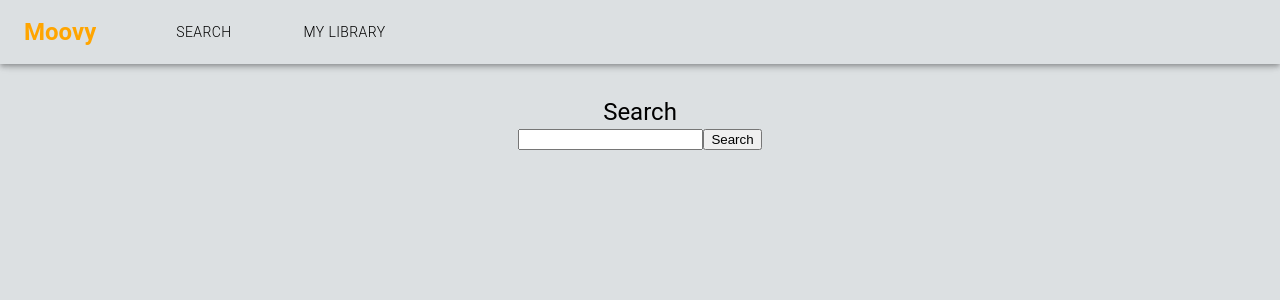
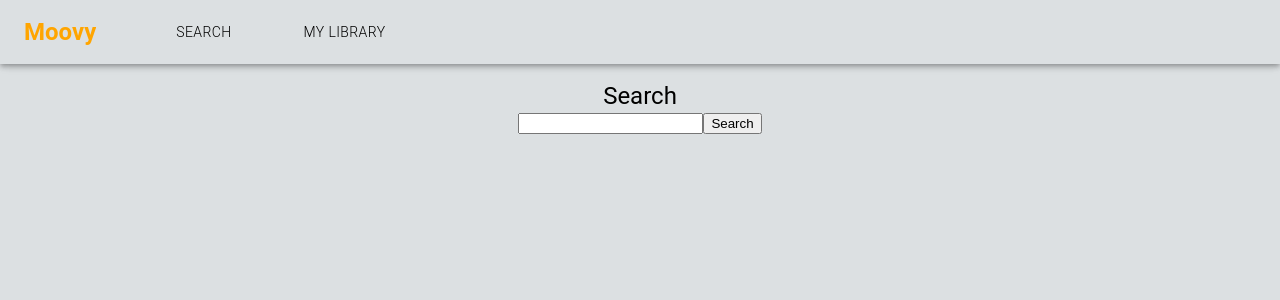
Before and after one commit to gurmansur/Moovy, a React (Create React App) app in the folder frontend/: page /search in a window 1280 px wide. Shown: the top 300 px of the page. Built offline with nearby package versions, Linux system fonts and the light colour scheme.

Commit message:
Adjusted header height

```diff
--- a/frontend/src/App.css
+++ b/frontend/src/App.css
@@ -11,7 +11,7 @@
 
 .App-header {
   display: flex;
-  min-height: 8vh;
+  min-height: 80px;
   flex-direction: column;
   align-items: center;
   justify-content: center;
--- a/frontend/src/App.js
+++ b/frontend/src/App.js
@@ -4,6 +4,7 @@ import Search from './pages/Search';
 import MyLibrary from './pages/MyLibrary';
 
 import './App.css';
+import Container from '@mui/material/Container'
 
 const App = () => {
   return (
@@ -11,6 +12,7 @@ const App = () => {
       <header className="App-header">
         <ResponsiveAppBar/>
       </header>
+      <Container>
         <BrowserRouter>
           <Routes>
             <Route path="/" element={<Search className="Search"/>} />
@@ -18,6 +20,7 @@ const App = () => {
             <Route path="/my-library" element={<MyLibrary  className="MyLibrary"/>} />
           </Routes>
         </BrowserRouter>
+      </Container>
     </div>
   );
 }
--- a/frontend/src/pages/Search.js
+++ b/frontend/src/pages/Search.js
@@ -20,7 +20,7 @@ const Search = () => {
 
     return (
         <div>
-            <Typography variant="h5" color="initial" sx={{mt: '4vh'}}>Search</Typography>
+            <Typography variant="h5" color="initial">Search</Typography>
             <input type="text" value={searchTerm} onChange={(e) => setSearchTerm(e.target.value)} />
             <button onClick={handleSearch}>Search</button>
 
```
Lines whose indentation alone changed are shown as unchanged.
